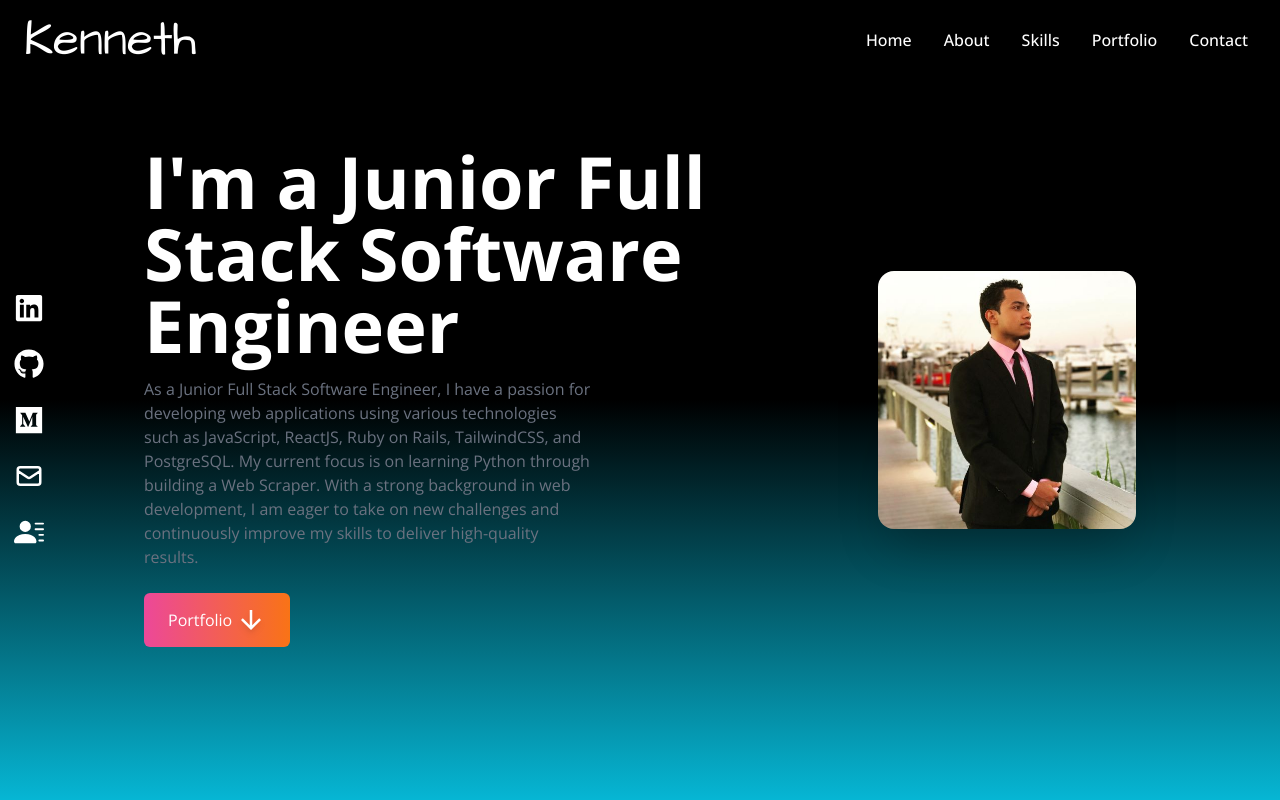
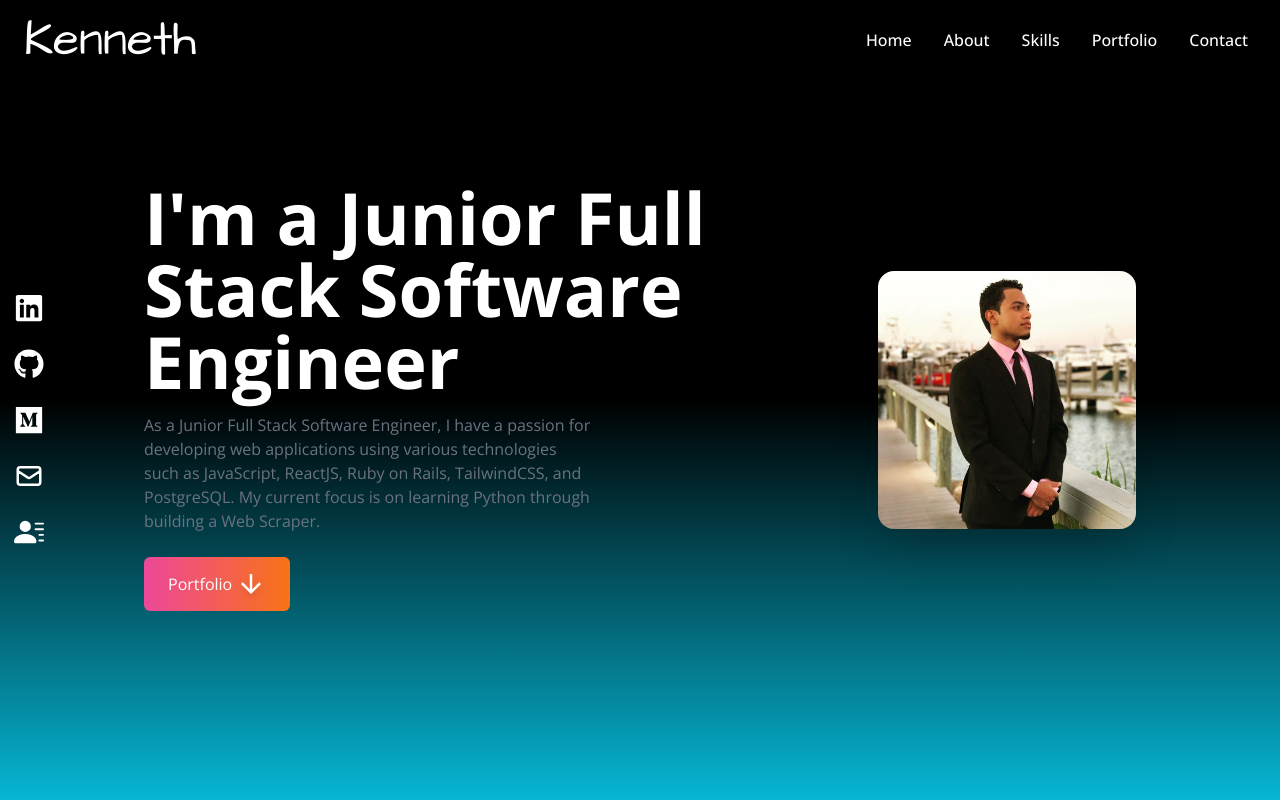
Before and after one commit to LoopFruits/react-portfolio, a React (Create React App) app: page / in a window 1280 px wide. Shown: the top 800 px of the page. Built offline with nearby package versions, Linux system fonts and the light colour scheme.

Commit message:
updated summary section in home component agin

```diff
--- a/src/components/Home.jsx
+++ b/src/components/Home.jsx
@@ -10,7 +10,7 @@ const Home = () => {
             <div className="flex flex-col justify-center h-full">
                 <h2 className="text-4xl sm:text-7xl font-bold text-white"> I'm a Junior Full Stack Software Engineer</h2>
                 <p className="text-gray-500 py-4 max-w-md">
-                    As a Junior Full Stack Software Engineer, I have a passion for developing web applications using various technologies such as JavaScript, ReactJS, Ruby on Rails, TailwindCSS, and PostgreSQL. My current focus is on learning Python through building a Web Scraper. With a strong background in web development, I am eager to take on new challenges and continuously improve my skills to deliver high-quality results.
+                    As a Junior Full Stack Software Engineer, I have a passion for developing web applications using various technologies such as JavaScript, ReactJS, Ruby on Rails, TailwindCSS, and PostgreSQL. My current focus is on learning Python through building a Web Scraper.
                 </p>
                 <div>
                     <Link
```
